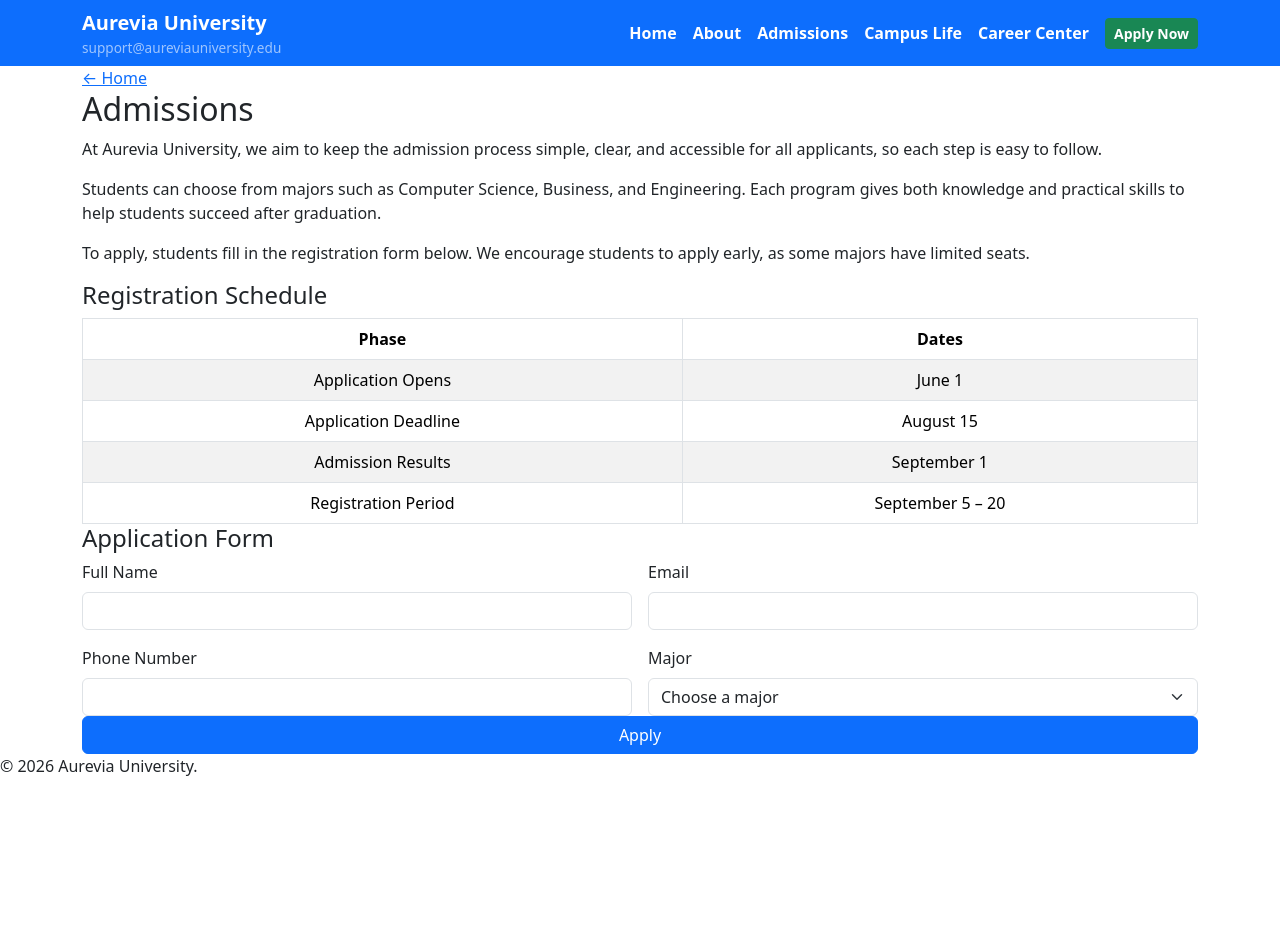
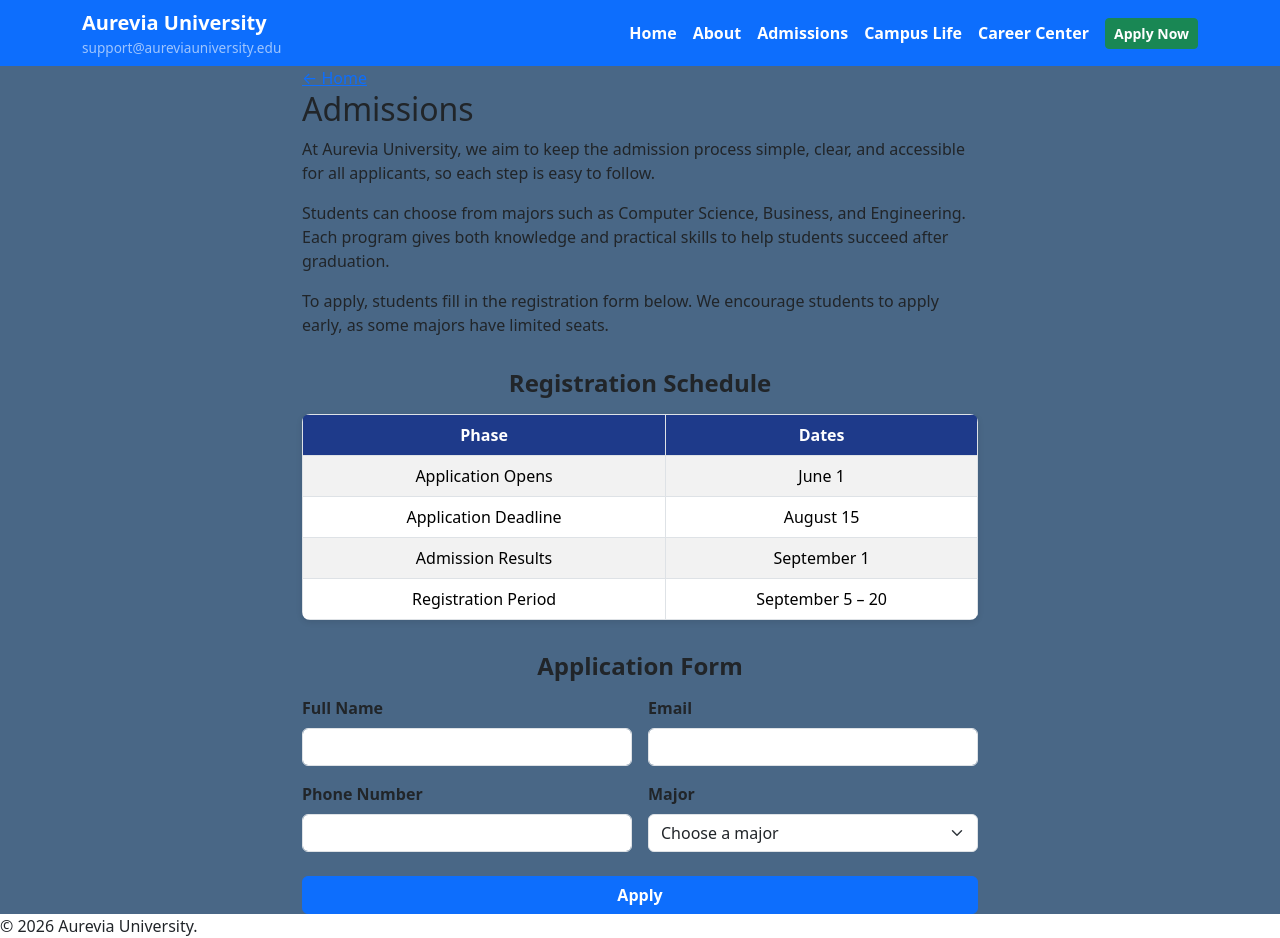
Before and after one commit to Ahmad-Zgh/aurevia-university, a React (Create React App) app: page /admissions in a window 1280 px wide. Before the commit the page ends 800 px from the top, so only its background shows below. Built offline with nearby package versions, Linux system fonts and the light colour scheme.

Commit message:
project1

```diff
--- a/src/App.js
+++ b/src/App.js
@@ -3,9 +3,7 @@ import { BrowserRouter, Routes, Route } from 'react-router-dom';
 import 'bootstrap/dist/css/bootstrap.min.css';
 import 'bootstrap/dist/js/bootstrap.bundle.min.js';
 import './App.css';
-
 import Navbar from './components/Navbar';
-
 import Home from './pages/Home';
 import AboutUs from './pages/AboutUs';
 import Admission from './pages/Admission';
--- a/src/css/AboutUs.css
+++ b/src/css/AboutUs.css
@@ -0,0 +1,17 @@
+
+.about-page {
+  background-color: #496786;
+}
+
+.about-container {
+  max-width: 700px;
+}
+
+.about-box {
+  font-family: Georgia, serif;
+}
+
+.about-goal {
+  font-weight: bold;
+  margin-bottom: 0;
+}
--- a/src/css/Admission.css
+++ b/src/css/Admission.css
@@ -0,0 +1,36 @@
+
+
+.admissions-page {
+  background-color: #496786;
+}
+
+.admissions-container {
+  max-width: 700px;
+}
+
+.admissions-subtitle {
+  text-align: center;
+  font-weight: bold;
+  margin-top: 32px;
+  margin-bottom: 16px;
+}
+
+.admissions-table {
+  border-radius: 8px;
+  box-shadow: 0 2px 6px rgba(0, 0, 0, 0.1);
+}
+
+/* Dark blue table header */
+.admissions-table thead th {
+  background-color: #1E3A8A;
+  color: white;
+}
+
+.form-label {
+  font-weight: 600;
+}
+
+.apply-form-btn {
+  margin-top: 24px;
+  font-weight: bold;
+}
--- a/src/css/BusinessSchedule.css
+++ b/src/css/BusinessSchedule.css
@@ -0,0 +1,38 @@
+
+
+.business-page {
+  background-color: #705d5d;
+}
+
+.business-container {
+  max-width: 900px;
+}
+
+.business-back {
+  color: #0dcaf0;
+}
+
+.business-slogan {
+  text-align: center;
+  font-weight: bold;
+  color: white;
+  text-shadow: 2px 2px 4px rgba(0, 0, 0, 0.5);
+  margin: 24px 0;
+}
+
+.business-subtitle {
+  font-weight: bold;
+}
+
+.business-table {
+  margin-top: 16px;
+  border-radius: 8px;
+  box-shadow: 0 2px 6px rgba(0, 0, 0, 0.1);
+}
+
+/* Brown table header */
+.business-table thead th {
+  background-color: brown;
+  color: white;
+  min-width: 110px;
+}
--- a/src/css/Campus.css
+++ b/src/css/Campus.css
@@ -0,0 +1,13 @@
+
+
+.campus-page {
+  background-color: #496786;
+}
+
+.campus-container {
+  max-width: 700px;
+}
+
+.campus-box {
+  font-family: Georgia, serif;
+}
--- a/src/css/Complete.css
+++ b/src/css/Complete.css
@@ -0,0 +1,27 @@
+/* ===== Complete.css ===== */
+
+.complete-page {
+  background-color: #496786;
+  padding-top: 48px;
+}
+
+.complete-container {
+  max-width: 500px;
+}
+
+.complete-box {
+  text-align: center;
+  font-family: Georgia, serif;
+  padding: 32px;
+}
+
+.check-icon {
+  font-size: 4rem;
+  color: #198754;
+}
+
+.complete-title {
+  color: #198754;
+  font-weight: bold;
+  font-size: 1.75rem;
+}
--- a/src/css/CsSchedule.css
+++ b/src/css/CsSchedule.css
@@ -1,4 +1,4 @@
-/* ===== CsSchedule.css ===== */
+
 
 .cs-page {
   background-color: #111116;
@@ -32,7 +32,6 @@
   box-shadow: 0 2px 6px rgba(0, 0, 0, 0.1);
 }
 
-/* Dark blue table header */
 .cs-table thead th {
   background-color: #1E3A8A;
   color: white;
--- a/src/css/EngineeringSchedule.css
+++ b/src/css/EngineeringSchedule.css
@@ -1,4 +1,3 @@
-/* ===== EngineeringSchedule.css ===== */
 
 .engineering-page {
   background-color: #0F172A;
--- a/src/css/Home.css
+++ b/src/css/Home.css
@@ -1,4 +1,3 @@
-/* ===== Home.css ===== */
 
 .home {
   text-align: center;
@@ -26,7 +25,6 @@
   box-shadow: 0 4px 12px rgba(0, 0, 0, 0.2);
 }
 
-/* All pictures the same height, without stretching */
 .slide-img {
   height: 320px;
   object-fit: cover;
--- a/src/css/Navbar.css
+++ b/src/css/Navbar.css
@@ -1,4 +1,4 @@
-/* ===== Navbar.css ===== */
+
 
 .navbar-brand {
   font-weight: bold;
@@ -20,7 +20,7 @@
   margin: 8px 0;
 }
 
-/* On computers, the Apply button sits in the same row as the links */
+
 @media (min-width: 768px) {
   .apply-btn {
     margin: 0 0 0 8px;
--- a/src/pages/Home.js
+++ b/src/pages/Home.js
@@ -9,7 +9,7 @@ function Home() {
       <h1 className="home-title">Aurevia University</h1>
       <p className="home-subtitle">Empowering the next generation of academic leaders</p>
 
-      {/* Slideshow (Bootstrap carousel): changes picture every 4 seconds */}
+
       <div className="carousel slide carousel-fade slideshow" data-bs-ride="carousel" data-bs-interval="4000">
         <div className="carousel-inner">
           <div className="carousel-item active">
@@ -37,7 +37,7 @@ function Home() {
 
       <h3 className="majors-title">Majors</h3>
 
-      {/* Bootstrap grid: 1 button per row on phones, 3 side by side on computers */}
+
       <div className="row g-3">
         <div className="col-12 col-md-4">
           <Link to="/cs-schedule" className="btn btn-outline-primary w-100 major-btn">Computer Science Track</Link>
```
Also changed, not shown: src/css/Careers.css (+13 -0 lines).
